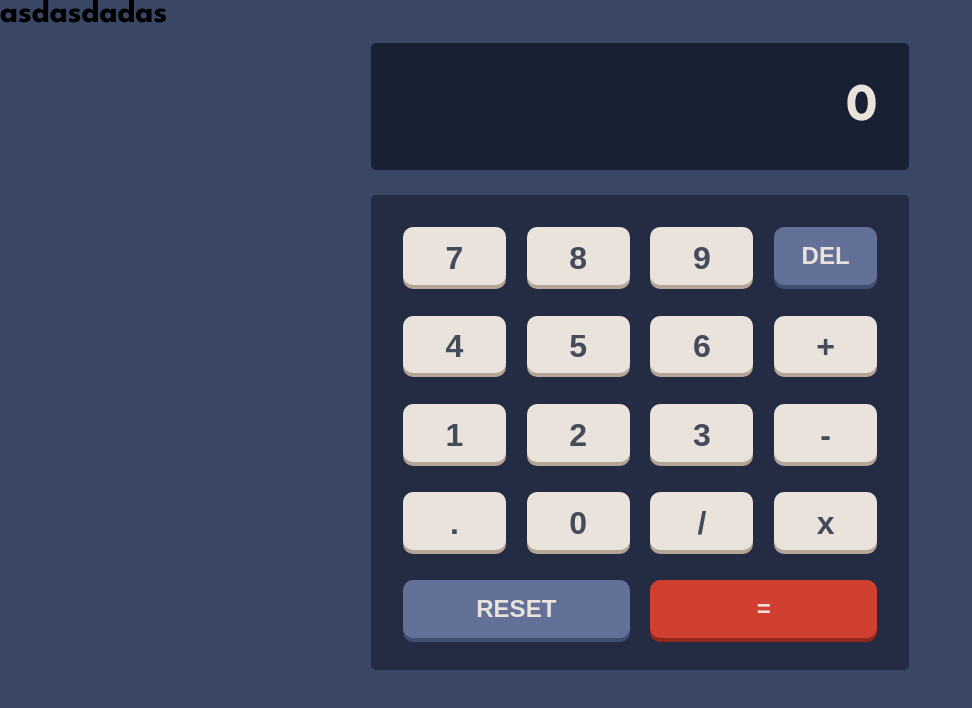
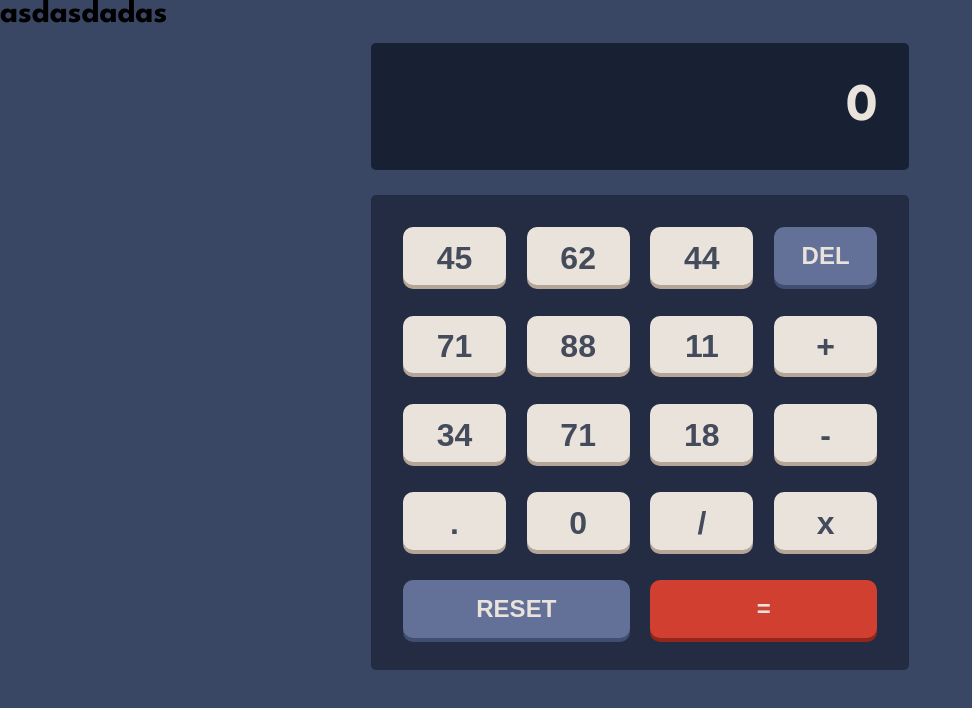
Before and after one commit to Pirmagomedov/alishka, a React (Create React App) app: page / in a window 1280 px wide. Shown: the top 708 px of the page, without its empty margins (0-972 px from the left). Built offline with nearby package versions, Linux system fonts and the light colour scheme.

Commit message:
Update Keypad.js

```diff
--- a/src/components/calculator/Keypad.js
+++ b/src/components/calculator/Keypad.js
@@ -9,25 +9,25 @@ const Keypad = (props) => {
           props.updateCalc("7");
         }}
       >
-        7
+        45
       </button>
       <button className="key" value="8" onClick={() => props.updateCalc("8")}>
-        8
+        62
       </button>
       <button className="key" value="9" onClick={() => props.updateCalc("9")}>
-        9
+        44
       </button>
       <button className="del" id="del" onClick={props.del}>
         DEL
       </button>
       <button className="key" value="4" onClick={() => props.updateCalc("4")}>
-        4
+        71
       </button>
       <button className="key" value="5" onClick={() => props.updateCalc("5")}>
-        5
+        88
       </button>
       <button className="key" value="6" onClick={() => props.updateCalc("6")}>
-        6
+        11
       </button>
       <button
         className="operator"
@@ -37,13 +37,13 @@ const Keypad = (props) => {
         +
       </button>
       <button className="key" value="1" onClick={() => props.updateCalc("1")}>
-        1
+        34
       </button>
       <button className="key" value="2" onClick={() => props.updateCalc("2")}>
-        2
+        71
       </button>
       <button className="key" value="3" onClick={() => props.updateCalc("3")}>
-        3
+        18
       </button>
       <button
         className="operator"
```
